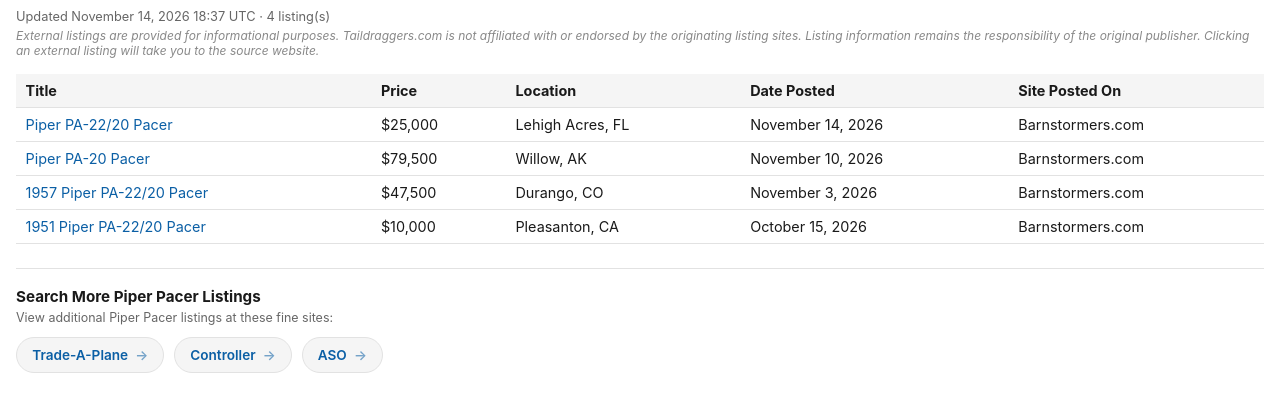
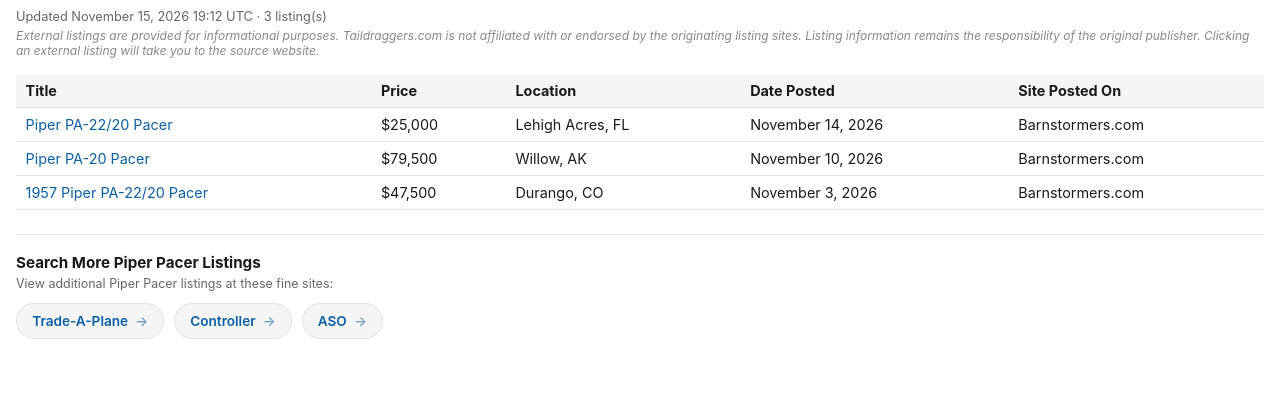
Before and after one commit to taildraggers/piper-pacer-for-sale, a plain HTML site: page docs/index.html in a window 1280 px wide. Shown: the part 43-454 px from the top of the page. Drawn offline with Linux system fonts and the light colour scheme.

Commit message:
Update Piper Pacer listings (2026-11-15)

```diff
--- a/docs/index.html
+++ b/docs/index.html
@@ -76,7 +76,7 @@
 </head>
 <body>
   <h1>Other Piper Pacer Ads on the Web</h1>
-  <div class="updated">Updated November 14, 2026 18:37 UTC &middot; 4 listing(s)</div>
+  <div class="updated">Updated November 15, 2026 19:12 UTC &middot; 3 listing(s)</div>
   <div class="disclaimer">External listings are provided for informational purposes. Taildraggers.com is not affiliated with or endorsed by the originating listing sites. Listing information remains the responsibility of the original publisher. Clicking an external listing will take you to the source website.</div>
   <table>
     <thead>
@@ -86,7 +86,6 @@
         <tr><td><a href="https://www.barnstormers.com/classified-2078078-PA22-20-150-HP-projects-PLUS.html" target="_blank" rel="noopener noreferrer">Piper PA-22/20 Pacer</a></td><td>$25,000</td><td>Lehigh Acres, FL</td><td>November 14, 2026</td><td>Barnstormers.com</td></tr>
         <tr><td><a href="https://www.barnstormers.com/classified-2064549-Piper-PA-20-Pacer-—-160-HP.html" target="_blank" rel="noopener noreferrer">Piper PA-20 Pacer</a></td><td>$79,500</td><td>Willow, AK</td><td>November 10, 2026</td><td>Barnstormers.com</td></tr>
         <tr><td><a href="https://www.barnstormers.com/classified-2081800-1957-Piper-Pacer-PA-2220-150.html" target="_blank" rel="noopener noreferrer">1957 Piper PA-22/20 Pacer</a></td><td>$47,500</td><td>Durango, CO</td><td>November 3, 2026</td><td>Barnstormers.com</td></tr>
-        <tr><td><a href="https://www.barnstormers.com/classified-2078423-1951-PA2220-PROJECT.html" target="_blank" rel="noopener noreferrer">1951 Piper PA-22/20 Pacer</a></td><td>$10,000</td><td>Pleasanton, CA</td><td>October 15, 2026</td><td>Barnstormers.com</td></tr>
     </tbody>
   </table>
   <div class="more-resources">
```
